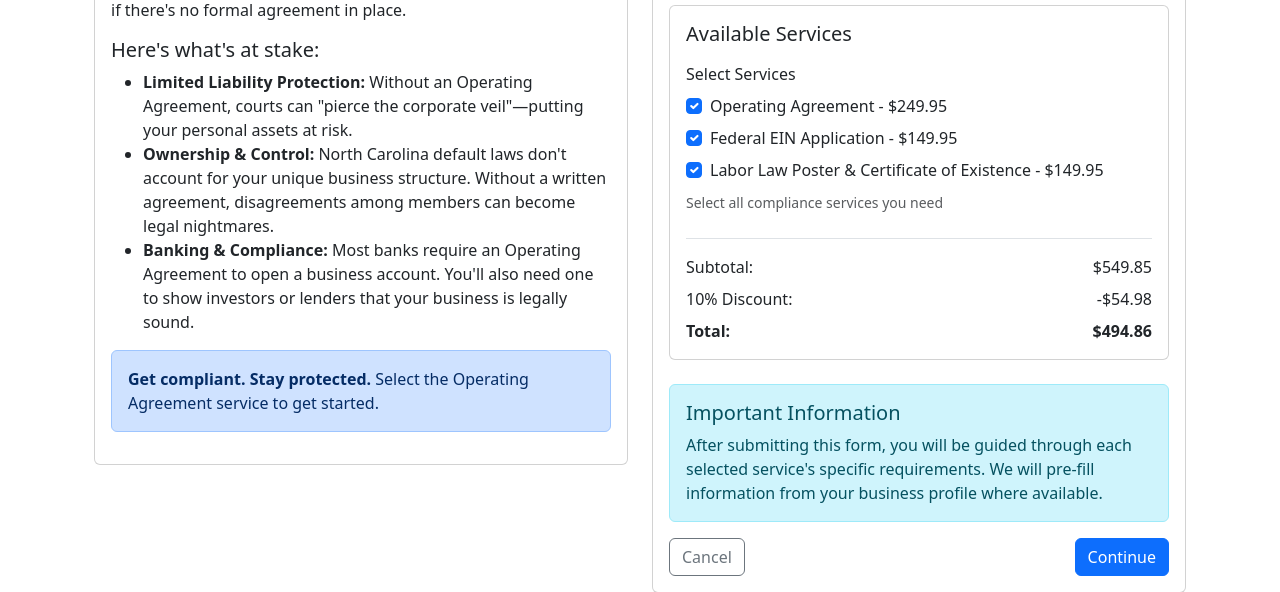
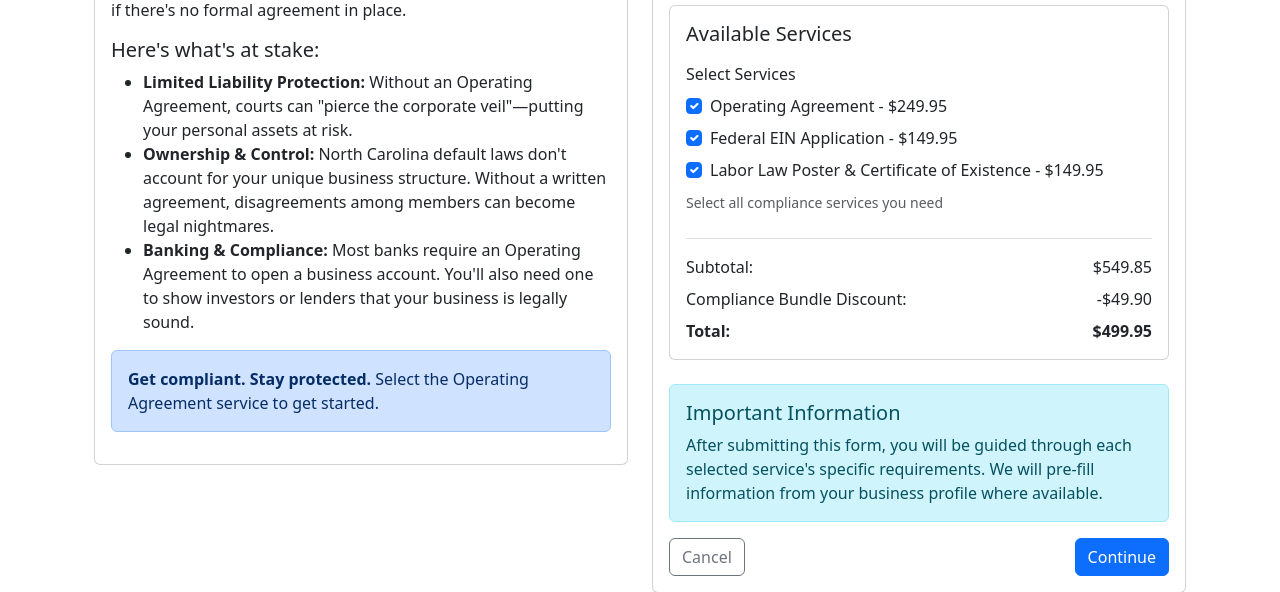
Before and after one commit to Kuscko/StateLink-Web, a Django app: page /compliance-request/1/ in a window 1280 px wide. Shown: the part 432-1024 px from the top of the page. Run offline with Django 5.2, Linux system fonts and the light colour scheme; data comes from the database, SQL or seed files in the repository.

Commit message:
Updated pages and views to have the appropriate discount shown and used.

```diff
--- a/StateLink_Web/core/views.py
+++ b/StateLink_Web/core/views.py
@@ -102,13 +102,12 @@ class ComplianceRequestView(FormView):
         subtotal = sum(prices.get(service, Decimal('0')) for service in selected_services)
 
         # Calculate discount if all services are selected
-        discount = Decimal('0')
+        discount = Decimal('49.90')
+        total = Decimal('0')
         if business.business_type in ['CORP', 'LLC']:
             all_services = ['CORPORATE_BYLAWS', 'FEDERAL_EIN', 'LABOR_LAW_POSTER_CERT'] if business.business_type == 'CORP' else ['OPERATING_AGREEMENT', 'FEDERAL_EIN', 'LABOR_LAW_POSTER_CERT']
             if all(service in selected_services for service in all_services):
-                discount = subtotal * Decimal('0.1')  # 10% discount
-
-        total = subtotal - discount
+                total = subtotal - discount
 
         context.update({
             'subtotal': subtotal,
@@ -145,13 +144,11 @@ class ComplianceRequestView(FormView):
         subtotal = sum(prices.get(service, Decimal('0')) for service in services)
 
         # Calculate discount if all services are selected
-        discount = Decimal('0')
+        discount = Decimal('49.90')
         if business.business_type in ['CORP', 'LLC']:
             all_services = ['CORPORATE_BYLAWS', 'FEDERAL_EIN', 'LABOR_LAW_POSTER_CERT'] if business.business_type == 'CORP' else ['OPERATING_AGREEMENT', 'FEDERAL_EIN', 'LABOR_LAW_POSTER_CERT']
             if all(service in services for service in all_services):
-                discount = subtotal * Decimal('0.1')  # 10% discount
-
-        total = subtotal - discount
+                total = subtotal - discount
 
         for service in services:
             if service == 'LABOR_LAW_POSTER_CERT':
@@ -271,13 +268,11 @@ class PaymentView(FormView):
         subtotal += sum(request.price or Decimal('0') for request in individual_services)
 
         # Calculate discount if all services are selected
-        discount = Decimal('0')
+        discount = Decimal('49.90')
         if compliance_request.business.business_type in ['CORP', 'LLC']:
             all_services = ['CORPORATE_BYLAWS', 'FEDERAL_EIN', 'LABOR_LAW_POSTER_CERT'] if compliance_request.business.business_type == 'CORP' else ['OPERATING_AGREEMENT', 'FEDERAL_EIN', 'LABOR_LAW_POSTER_CERT']
             if all(any(r.request_type == s or (s == 'LABOR_LAW_POSTER_CERT' and (r.request_type == 'LABOR_LAW_POSTER' or r.request_type == 'CERTIFICATE_EXISTENCE')) for r in pending_requests) for s in all_services):
-                discount = subtotal * Decimal('0.1')  # 10% discount
-
-        total_price = subtotal - discount
+                total_price = subtotal - discount
 
         context.update({
             'subtotal': subtotal,
@@ -351,13 +346,11 @@ class PaymentConfirmationView(TemplateView):
         subtotal += sum(request.price or Decimal('0') for request in individual_services)
 
         # Calculate discount if all services are selected
-        discount = Decimal('0')
+        discount = Decimal('49.90')
         if compliance_request.business.business_type in ['CORP', 'LLC']:
             all_services = ['CORPORATE_BYLAWS', 'FEDERAL_EIN', 'LABOR_LAW_POSTER_CERT'] if compliance_request.business.business_type == 'CORP' else ['OPERATING_AGREEMENT', 'FEDERAL_EIN', 'LABOR_LAW_POSTER_CERT']
             if all(any(r.request_type == s or (s == 'LABOR_LAW_POSTER_CERT' and (r.request_type == 'LABOR_LAW_POSTER' or r.request_type == 'CERTIFICATE_EXISTENCE')) for r in pending_requests) for s in all_services):
-                discount = subtotal * Decimal('0.1')  # 10% discount
-
-        total_price = subtotal - discount
+                total_price = subtotal - discount
 
         context.update({
             'user_email': payment_info.get('user_email'),
--- a/StateLink_Web/templates/core/compliance_form.html
+++ b/StateLink_Web/templates/core/compliance_form.html
@@ -219,7 +219,7 @@
                                         <span id="subtotal">$0.00</span>
                                     </div>
                                     <div class="d-flex justify-content-between mb-2 discount-row" style="display: none !important;">
-                                        <span>10% Discount:</span>
+                                        <span>Compliance Bundle Discount:</span>
                                         <span id="discount">-$0.00</span>
                                     </div>
                                     <div class="d-flex justify-content-between fw-bold">
@@ -275,7 +275,7 @@ document.addEventListener('DOMContentLoaded', function() {
         let discount = 0;
 
         if (allSelected) {
-            discount = subtotal * 0.1; // 10% discount
+            discount = 49.90;
             discountRow.classList.remove('d-none');
             discountRow.style.display = 'flex';
         } else {
--- a/StateLink_Web/templates/core/payment.html
+++ b/StateLink_Web/templates/core/payment.html
@@ -59,7 +59,7 @@
                                     <th>${{ subtotal }}</th>
                                 </tr>
                                 <tr class="table-success">
-                                    <th>10% Discount</th>
+                                    <th>Compliance Bundle Discount</th>
                                     <th>-${{ discount }}</th>
                                 </tr>
                                 {% endif %}
--- a/StateLink_Web/templates/core/payment_confirmation.html
+++ b/StateLink_Web/templates/core/payment_confirmation.html
@@ -64,7 +64,7 @@
                                     <th class="text-end">${{ subtotal }}</th>
                                 </tr>
                                 <tr class="table-success">
-                                    <th>10% Discount</th>
+                                    <th>Compliance Bundle Discount</th>
                                     <th class="text-end">-${{ discount }}</th>
                                 </tr>
                                 {% endif %}
```
